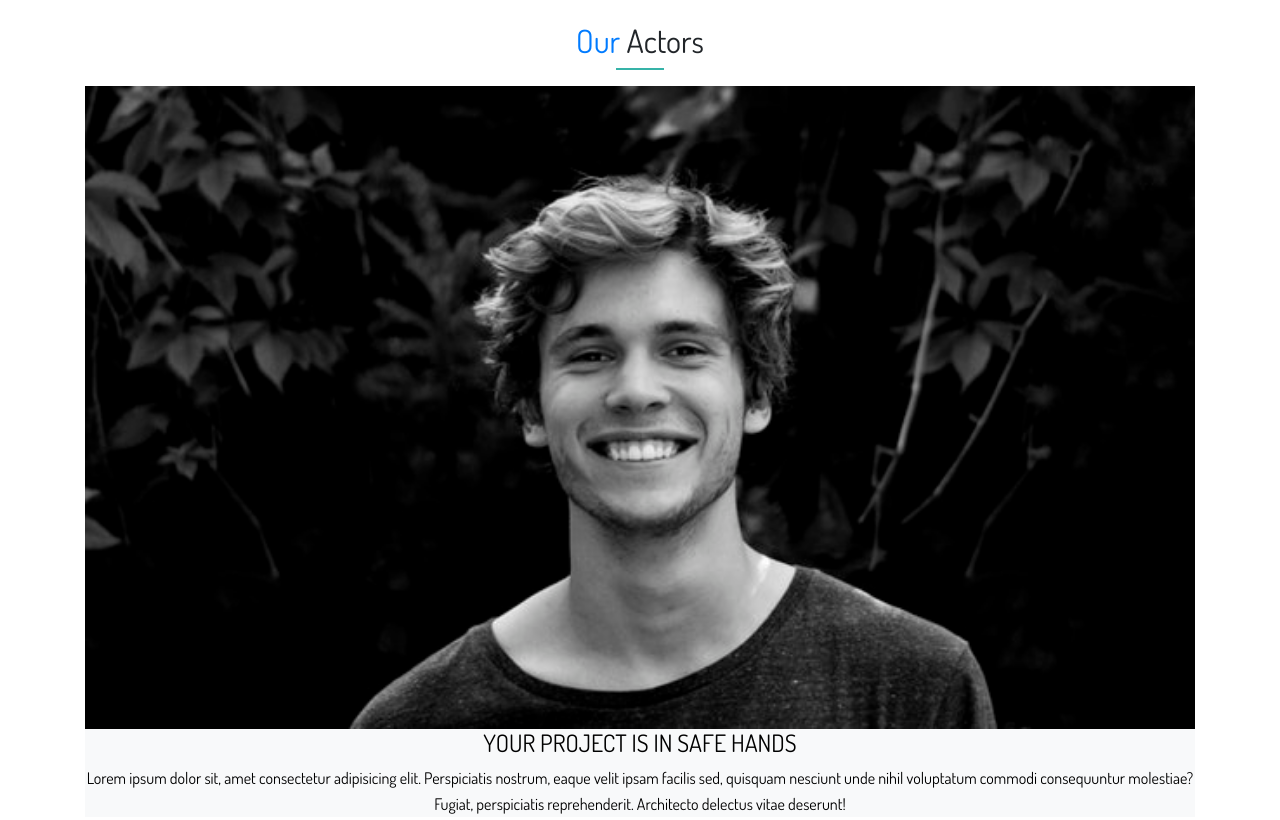
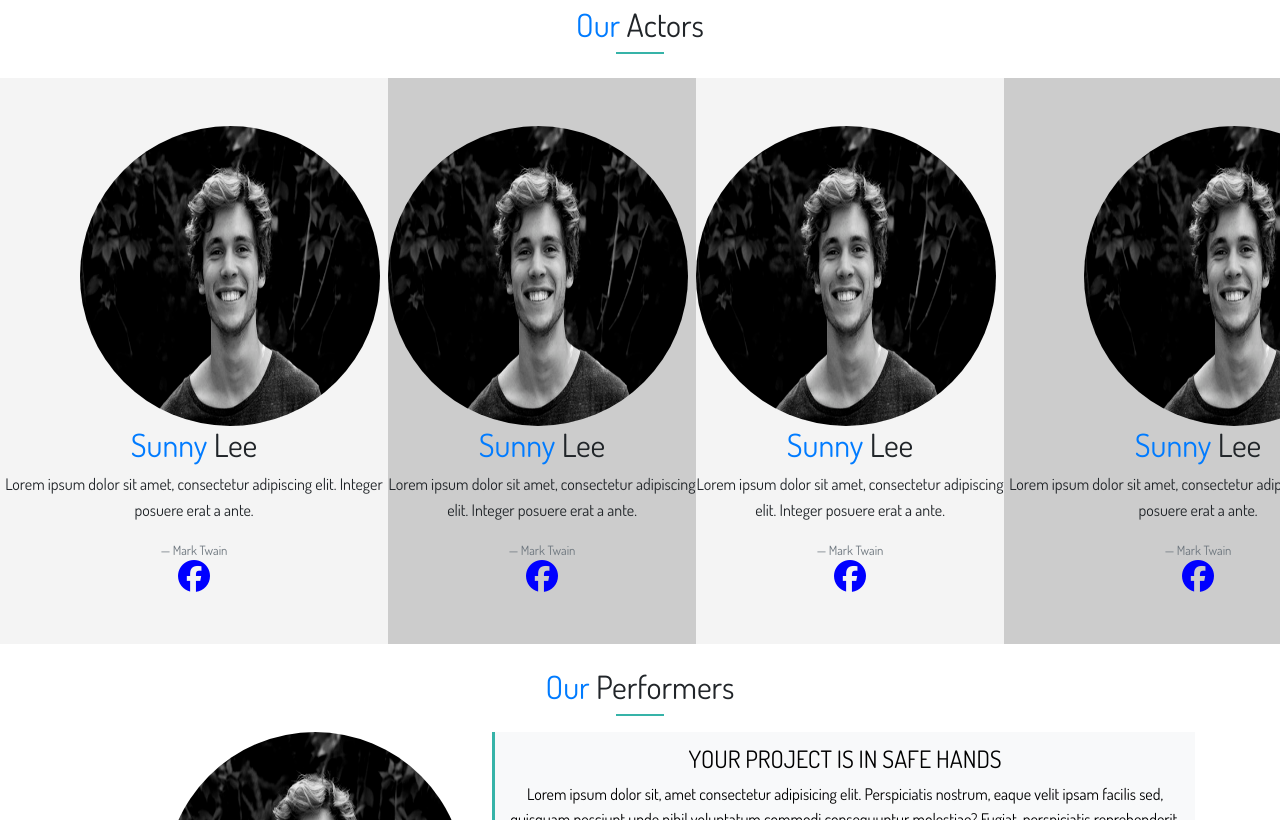
Before and after one commit to Nickchoe/ets, a website: page dist/about.html in a window 1280 px wide. Shown: the part 2240-3060 px from the top of the page. Drawn offline with nearby package versions, Linux system fonts and the light colour scheme; some packages are replaced by stand-ins of ours; files that its build step writes are made by us from their sources; a script that the page names is missing.

Commit message:
Adjustment to About Page

```diff
--- a/dist/about.html
+++ b/dist/about.html
@@ -131,7 +131,7 @@
   <section id="home-b" class="text-center py-2">
     <div class="stats">
 
-      <div  id="about-a">
+      <div id="about-a">
 
         <img src="img/about.jpg" alt="" class="bio-image" />
         <h1 class="l-heading text-center"><span class="text-primary">Sunny</span> Lee</h1>
@@ -143,7 +143,7 @@
 
 
       </div>
-      <div  id="staff">
+      <div id="staff">
 
         <img src="img/about.jpg" alt="" class="staff-image" />
         <h1 class="l-heading text-center"><span class="text-primary">Sunny</span> Lee</h1>
@@ -155,7 +155,7 @@
 
 
       </div>
-      <div  id="staff">
+      <div id="staff">
 
         <img src="img/about.jpg" alt="" class="staff-image" />
         <h1 class="l-heading text-center"><span class="text-primary">Sunny</span> Lee</h1>
@@ -187,58 +187,69 @@
 
 
 
+  <section id="home-a" class="text-center py2">
+    <div class="container">
+      <h1 class="l-heading text-center"><span class="text-primary">Our </span> Actors</h1>
+      <div class="bottom-line"></div>
+
+  </section>
+
+  <!-- Section A: Info -->
+  <section id="home-b" class="text-center py-2">
+    <div class="stats">
+
+      <div id="about-a">
+
+        <img src="img/about.jpg" alt="" class="bio-image" />
+        <h1 class="l-heading text-center"><span class="text-primary">Sunny</span> Lee</h1>
+        <p>Lorem ipsum dolor sit amet, consectetur adipiscing elit. Integer posuere erat a ante.</p>
+        <footer class="blockquote-footer">Mark Twain</footer>
+        <i class="fab fa-facebook fa-2x" style="color:blue"></i>
+
+        </blockquote>
 
 
-  <!-- Section A: Info -->
-  <section id="about-a1" class="text-center py-3">
-    <div class="container">
-      <h1 class="l-heading text-center"><span class="text-primary">Our</span> Actors</h1>
-      <div class="bottom-line"></div>
+      </div>
+      <div id="staff">
 
-      <div class="about-info">
-        <img src="img/about.jpg" alt="" class="bio-image" />
-        <div class="bio bg-light">
-          <h4>Your Project Is In Safe Hands</h4>
-          <p>
-            Lorem ipsum dolor sit, amet consectetur adipisicing elit.
-            Perspiciatis nostrum, eaque velit ipsam facilis sed, quisquam
-            nesciunt unde nihil voluptatum commodi consequuntur molestiae?
-            Fugiat, perspiciatis reprehenderit. Architecto delectus vitae
-            deserunt!
-          </p>
-        </div>
+        <img src="img/about.jpg" alt="" class="staff-image" />
+        <h1 class="l-heading text-center"><span class="text-primary">Sunny</span> Lee</h1>
+        <p>Lorem ipsum dolor sit amet, consectetur adipiscing elit. Integer posuere erat a ante.</p>
+        <footer class="blockquote-footer">Mark Twain</footer>
+        <i class="fab fa-facebook fa-2x" style="color:blue"></i>
+
+        </blockquote>
+
 
       </div>
-      <div class="about-info">
-        <img src="img/about.jpg" alt="" class="bio-image" />
-        <div class="bio bg-light">
-          <h4>Your Project Is In Safe Hands</h4>
-          <p>
-            Lorem ipsum dolor sit, amet consectetur adipisicing elit.
-            Perspiciatis nostrum, eaque velit ipsam facilis sed, quisquam
-            nesciunt unde nihil voluptatum commodi consequuntur molestiae?
-            Fugiat, perspiciatis reprehenderit. Architecto delectus vitae
-            deserunt!
-          </p>
-        </div>
+      <div id="staff">
+
+        <img src="img/about.jpg" alt="" class="staff-image" />
+        <h1 class="l-heading text-center"><span class="text-primary">Sunny</span> Lee</h1>
+        <p>Lorem ipsum dolor sit amet, consectetur adipiscing elit. Integer posuere erat a ante.</p>
+        <footer class="blockquote-footer">Mark Twain</footer>
+        <i class="fab fa-facebook fa-2x" style="color:blue"></i>
+
+        </blockquote>
+
 
       </div>
-      <div class="about-info">
+      <div id="about-a">
+
         <img src="img/about.jpg" alt="" class="bio-image" />
-        <div class="bio bg-light">
-          <h4>Your Project Is In Safe Hands</h4>
-          <p>
-            Lorem ipsum dolor sit, amet consectetur adipisicing elit.
-            Perspiciatis nostrum, eaque velit ipsam facilis sed, quisquam
-            nesciunt unde nihil voluptatum commodi consequuntur molestiae?
-            Fugiat, perspiciatis reprehenderit. Architecto delectus vitae
-            deserunt!
-          </p>
-        </div>
+        <h1 class="l-heading text-center"><span class="text-primary">Sunny</span> Lee</h1>
+        <p>Lorem ipsum dolor sit amet, consectetur adipiscing elit. Integer posuere erat a ante.</p>
+        <footer class="blockquote-footer">Mark Twain</footer>
+        <i class="fab fa-facebook fa-2x" style="color:blue"></i>
+
+        </blockquote>
+
 
       </div>
+
     </div>
   </section>
+
 
   <!-- Section A: Info -->
   <section id="about-a" class="text-center py-3">
@@ -262,12 +273,6 @@
       </div>
     </div>
   </section>
-
-
-
-
-
-
 
   <!-- Footer -->
   <footer id="main-footer" class="py-2">
```
